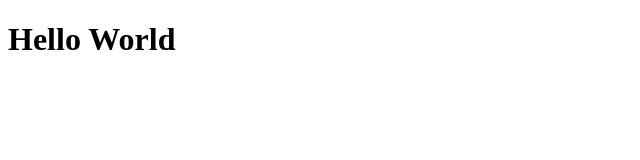
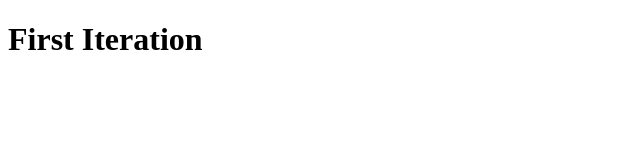
Before and after one commit to hafsasadaf/Bootcamp2020Sample, a plain HTML site: page index.html in a window 1280 px wide. Shown: the whole page, without its empty margins (0-640 px from the left). Drawn offline with Linux system fonts and the light colour scheme.

Commit message:
update index.html

```diff
--- a/index.html
+++ b/index.html
@@ -7,6 +7,6 @@
     <title>Document</title>
 </head>
 <body>
-    <h1>Hello World</h1>
+    <h1>First Iteration</h1>
 </body>
 </html>
```
